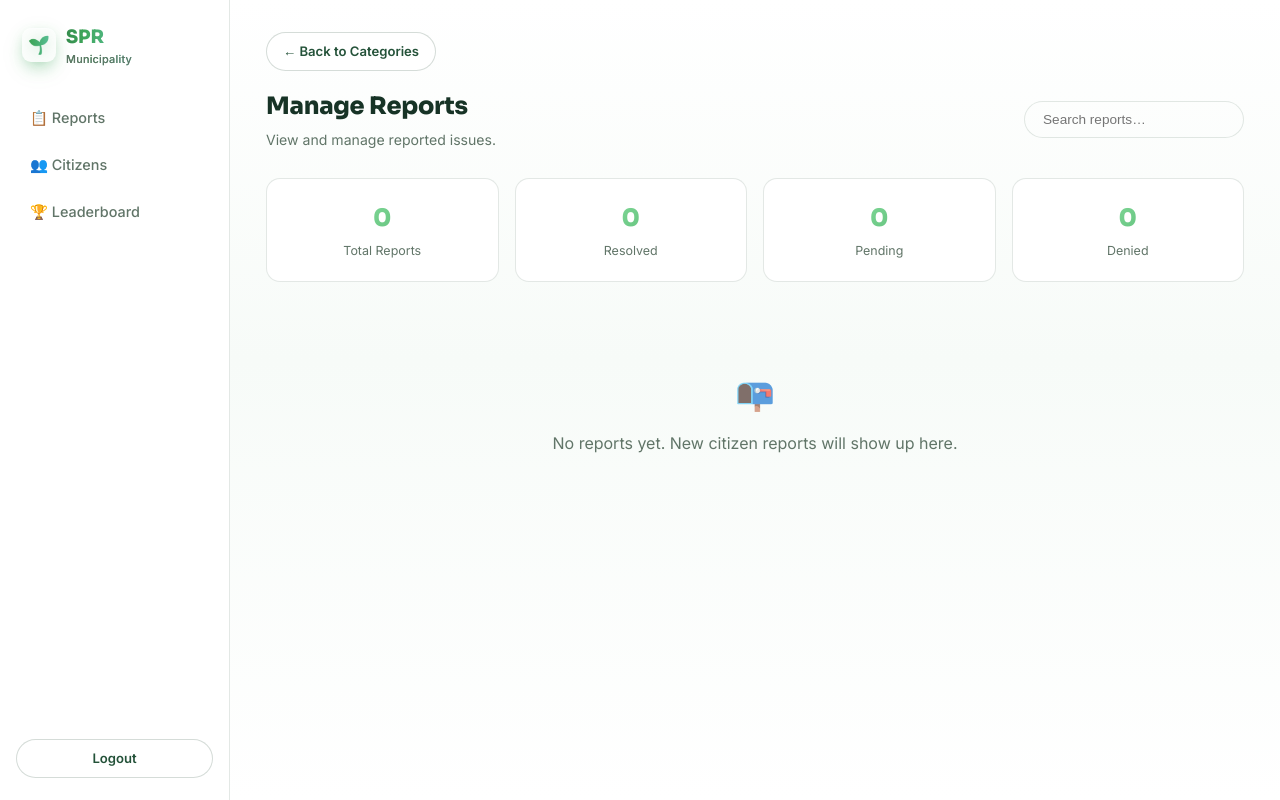
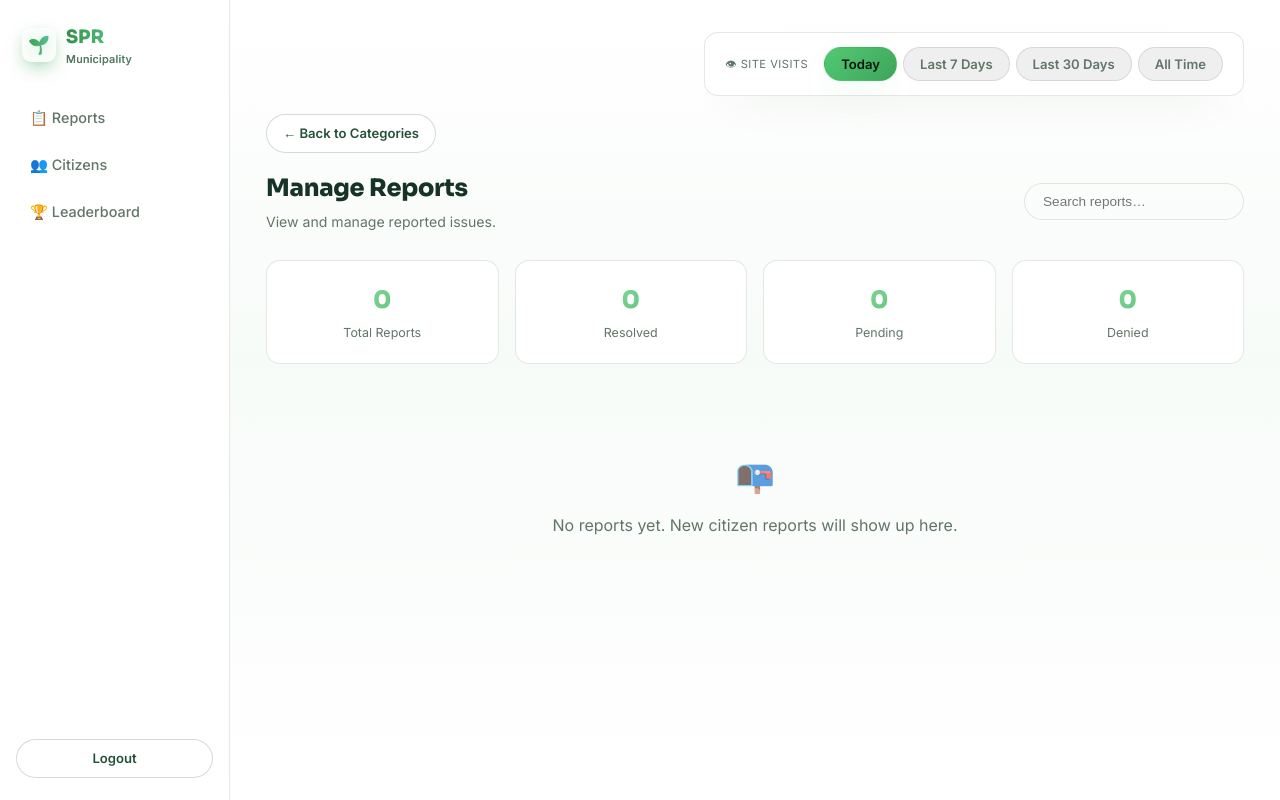
Before and after one commit to nitinsinghrawat299-dot/clean-city, a Flask app: template app/templates/admin.html in a window 1280 px wide. Run offline with Flask 3, Linux system fonts and the light colour scheme; the template is opened without the code that fills it, so the values that code supplies are empty; some libraries are stand-ins or nearby versions.

Commit message:
commit latest

```diff
--- a/app/app.py
+++ b/app/app.py
@@ -67,6 +67,7 @@
  c=conn(); cur=c.cursor()
  cur.execute('''CREATE TABLE IF NOT EXISTS users(id TEXT PRIMARY KEY,username TEXT UNIQUE,email TEXT UNIQUE,password TEXT,points INTEGER DEFAULT 0,reset_token TEXT,reset_token_expires TEXT,created_at TEXT)''')
  cur.execute('''CREATE TABLE IF NOT EXISTS complaints(id TEXT PRIMARY KEY,report_number INTEGER UNIQUE,name TEXT,description TEXT,location TEXT,image TEXT,status TEXT,coordinates TEXT,address TEXT,citizen_id TEXT,points_awarded INTEGER DEFAULT 0,denial_reason TEXT DEFAULT '',created_at TEXT,category TEXT,subcategory TEXT)''')
+ cur.execute('''CREATE TABLE IF NOT EXISTS visits(id TEXT PRIMARY KEY,created_at TEXT)''')
  c.commit()
  for col in ('category','subcategory'):
   try:
@@ -90,6 +91,29 @@
 
 def save_image(f):
  ext=f.filename.rsplit('.',1)[1].lower(); name=f'{uuid.uuid4().hex}.{ext}'; f.save(os.path.join(UPLOAD,name)); return url_for('static',filename='uploads/'+name)
+
+# ---- Site visit tracking (for the admin "Site Visits" widget) ----
+@app.before_request
+def track_visit():
+ if request.endpoint=='static' or request.path.startswith('/static'): return
+ if session.get('admin_logged_in'): return  # don't count the admin's own browsing
+ if not session.get('_visited'):
+  run('INSERT INTO visits VALUES(?,?)',(uuid.uuid4().hex,datetime.datetime.utcnow().isoformat()))
+  session['_visited']=True
+
+@app.context_processor
+def inject_visit_stats():
+ if not session.get('admin_logged_in'): return {}
+ now=datetime.datetime.utcnow()
+ today_start=now.replace(hour=0,minute=0,second=0,microsecond=0).isoformat()
+ week_start=(now-datetime.timedelta(days=7)).isoformat()
+ month_start=(now-datetime.timedelta(days=30)).isoformat()
+ return {'visit_stats':{
+  'today':one('SELECT COUNT(*) n FROM visits WHERE created_at>=?',(today_start,))['n'],
+  'week':one('SELECT COUNT(*) n FROM visits WHERE created_at>=?',(week_start,))['n'],
+  'month':one('SELECT COUNT(*) n FROM visits WHERE created_at>=?',(month_start,))['n'],
+  'all':one('SELECT COUNT(*) n FROM visits')['n'],
+ }}
 
 @app.route('/')
 def home():
--- a/app/templates/base_admin.html
+++ b/app/templates/base_admin.html
@@ -26,6 +26,21 @@
   </aside>
 
   <div class="admin-main">
+    <div style="display:flex; justify-content:flex-end; margin-bottom:18px;">
+      <div class="card" style="padding:14px 20px; display:flex; align-items:center; gap:16px; flex-wrap:wrap;">
+        <div style="text-align:center; min-width:70px;">
+          <div class="num" id="visitorCount" style="font-size:1.5rem; font-weight:800; color:var(--green-700, #126b3c); line-height:1;">{{ visit_stats.today }}</div>
+          <div style="font-size:.7rem; color:var(--text-muted); text-transform:uppercase; letter-spacing:.04em; margin-top:2px;">👁 Site Visits</div>
+        </div>
+        <div style="display:flex; gap:6px; flex-wrap:wrap;">
+          <button type="button" class="pill active" data-count="{{ visit_stats.today }}">Today</button>
+          <button type="button" class="pill" data-count="{{ visit_stats.week }}">Last 7 Days</button>
+          <button type="button" class="pill" data-count="{{ visit_stats.month }}">Last 30 Days</button>
+          <button type="button" class="pill" data-count="{{ visit_stats.all }}">All Time</button>
+        </div>
+      </div>
+    </div>
+
     {% with messages = get_flashed_messages() %}
       {% if messages %}
         <div style="margin-bottom:18px;">
@@ -40,6 +55,16 @@
   </div>
 </div>
 
+<script>
+document.querySelectorAll('.pill[data-count]').forEach(function(btn){
+  btn.addEventListener('click', function(){
+    document.querySelectorAll('.pill[data-count]').forEach(function(b){ b.classList.remove('active'); });
+    this.classList.add('active');
+    document.getElementById('visitorCount').textContent = this.dataset.count;
+  });
+});
+</script>
+
 {% block extra_scripts %}{% endblock %}
 </body>
 </html>
```
